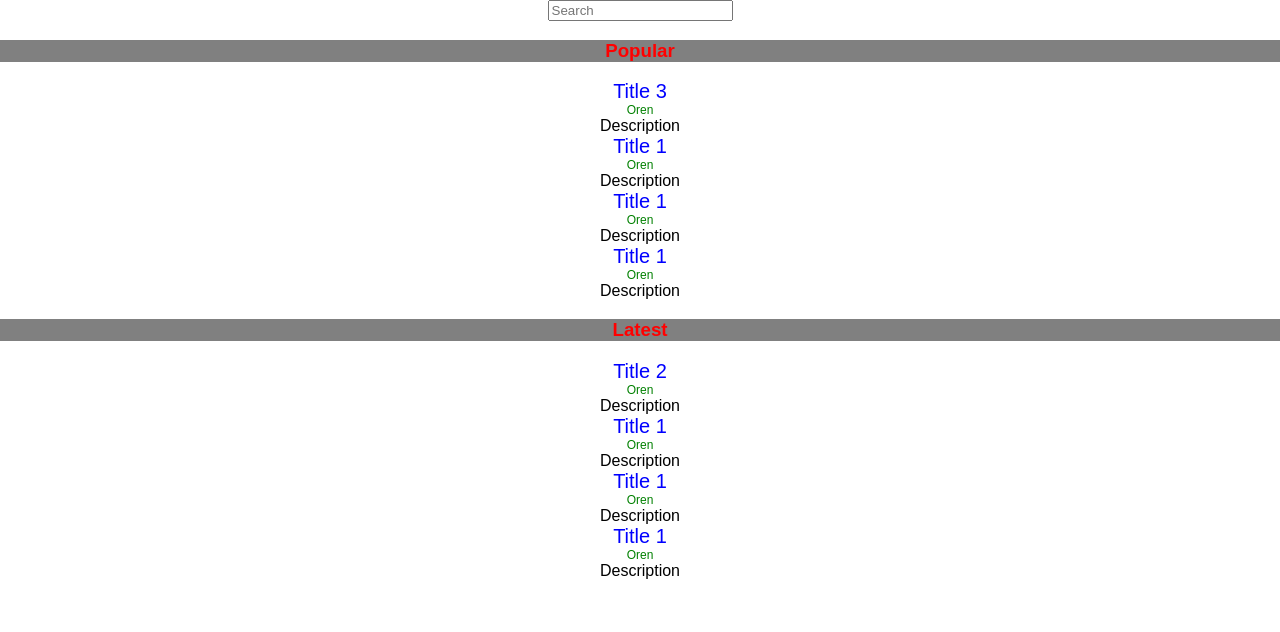
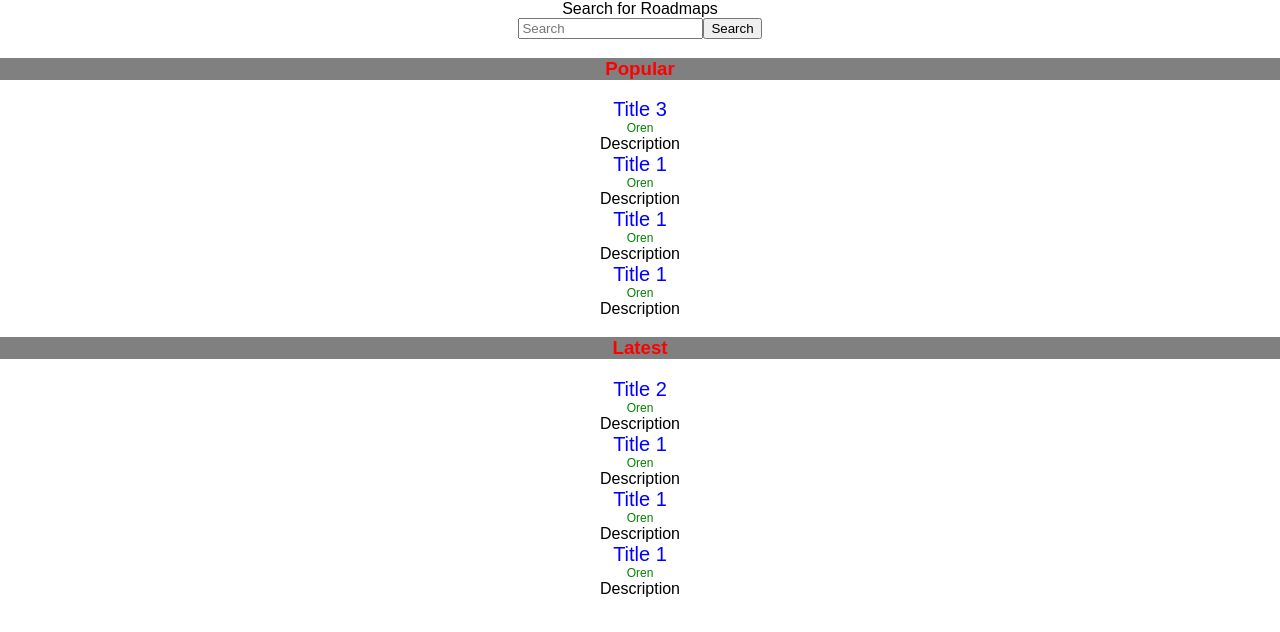
Before and after one commit to tikalk/RM_Tutor, a React (Create React App) app in the folder client/: page / in a window 1280 px wide. Shown: the top 632 px of the page. Built offline with nearby package versions, Linux system fonts and the light colour scheme.

Commit message:
Remove SearchBox and merge into Search component

```diff
--- a/client/src/components/searchPage/Search.js
+++ b/client/src/components/searchPage/Search.js
@@ -6,10 +6,9 @@ import React from 'react';
 
 class Search extends React.Component {
     constructor(props) {
-        super();
+        super(props);
 
         this.state = {
-
         }
     }
 
@@ -17,11 +16,15 @@ class Search extends React.Component {
         console.log('Search props', this.props);
 
         return (
-             <div>
-                 <input value={this.props.value}
-                        onChange={this.props.searchFunc}
-                        placeholder="Search" />
-             </div>
+            <div class="SearchBox">
+                <div class="SearchBox-header">
+                    Search for Roadmaps
+                </div>
+                <input value={this.props.value}
+                       onChange={this.props.searchFunc}
+                       placeholder="Search" />
+                <button type="button">Search</button>
+            </div>
         )
     }
 }
```
Also changed, not shown: client/src/components/SearchBox.js (deleted, +0 -18 lines), client/stories/index.js (+0 -4 lines).
